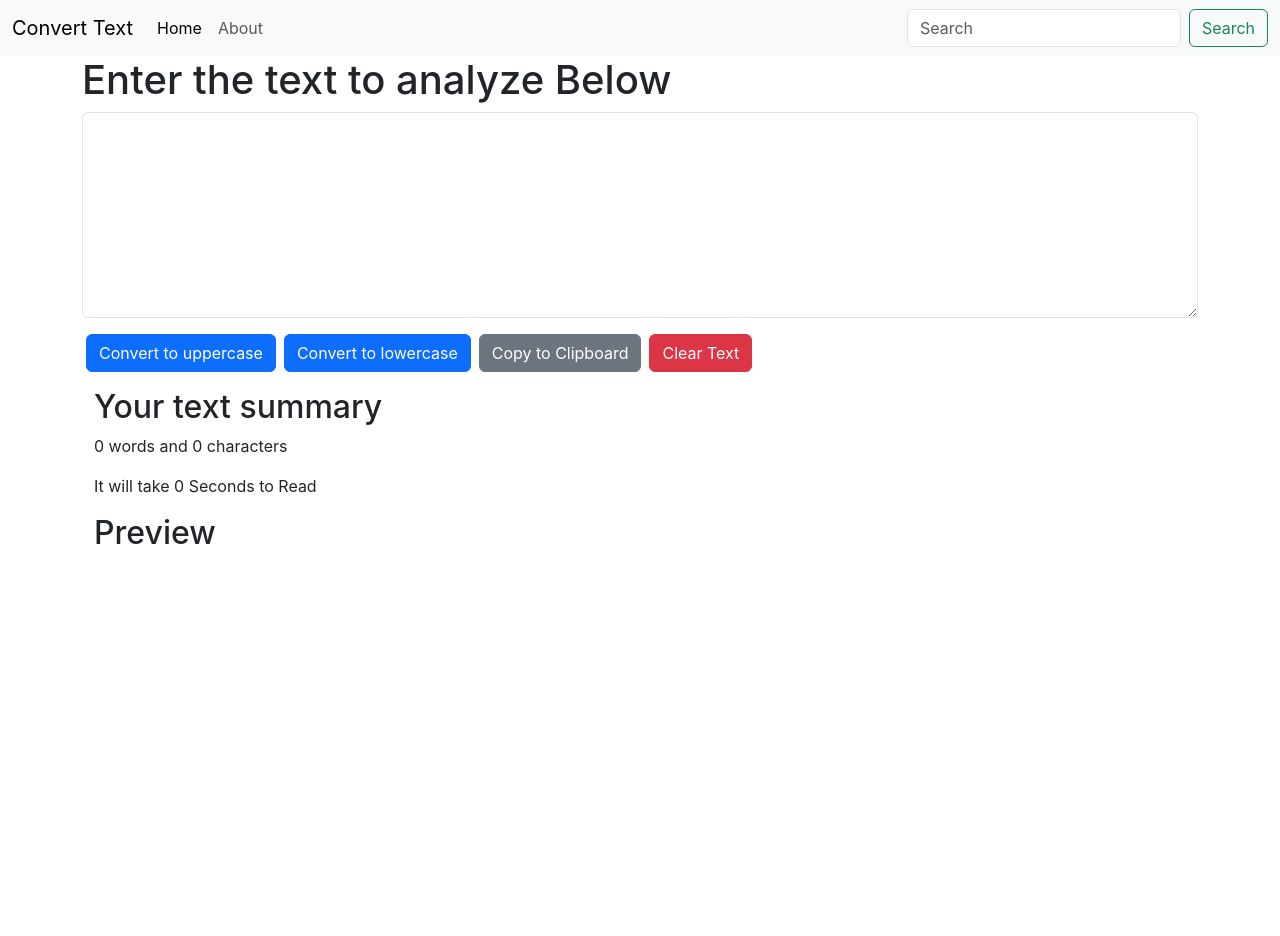
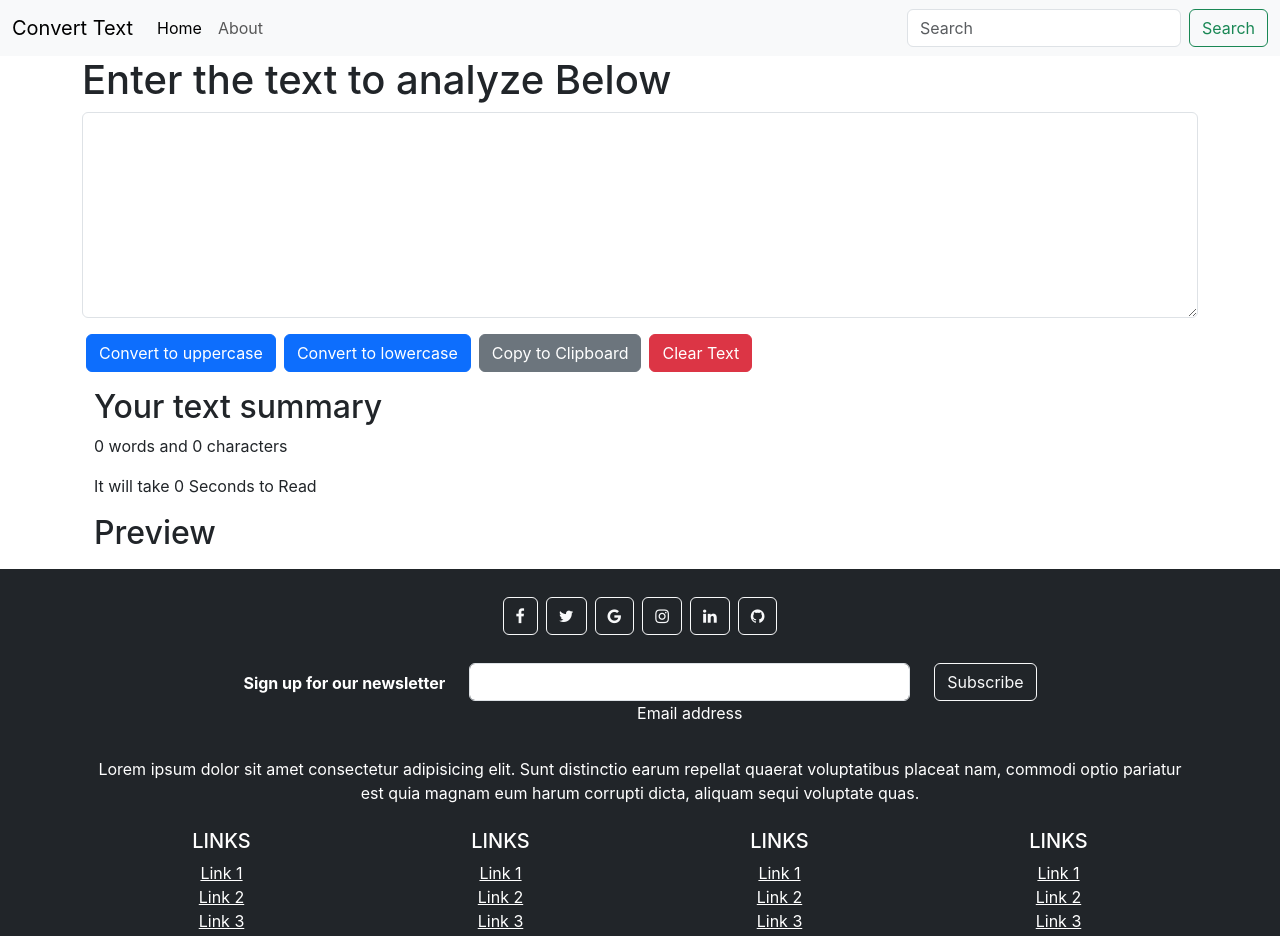
Before and after one commit to fakedevel0per/textutils, a React (Create React App) app: page / in a window 1280 px wide. Shown: the top 936 px of the page. Before the commit the page ends 800 px from the top, so only its background shows below. Built offline with nearby package versions, Linux system fonts and the light colour scheme.

Commit message:
about and dark mode

```diff
--- a/public/index.html
+++ b/public/index.html
@@ -24,6 +24,7 @@
       work correctly both with client-side routing and a non-root public URL.
       Learn how to configure a non-root public URL by running `npm run build`.
     -->
+    <link rel="stylesheet" href="https://cdnjs.cloudflare.com/ajax/libs/font-awesome/4.7.0/css/font-awesome.min.css">
     <link href="https://cdn.jsdelivr.net/npm/bootstrap@5.3.0-alpha1/dist/css/bootstrap.min.css" rel="stylesheet" integrity="sha384-GLhlTQ8iRABdZLl6O3oVMWSktQOp6b7In1Zl3/Jr59b6EGGoI1aFkw7cmDA6j6gD" crossorigin="anonymous">
     <title>React App</title>
   </head>
--- a/src/App.js
+++ b/src/App.js
@@ -1,6 +1,7 @@
 import './App.css';
 import Navbar from './components/Navbar';
 import TextForm from './components/TextForm';
+import Footer from './components/Footer';
 
 function App() {
   return (
@@ -10,6 +11,7 @@ function App() {
       <div className="container">
       <TextForm heading="Enter the text to analyze Below"/>
       </div>
+      <Footer webLink="convertext.com"/>
     </>
   );
 }
--- /dev/null
+++ b/src/components/Footer.js
@@ -0,0 +1,146 @@
+import React from 'react'
+export default function Footer(props) {
+    return (
+        <footer className="bg-dark text-center text-white">
+          {/* <!-- Grid container -->/ */}
+          <div className="container p-4">
+            {/* <!-- Section: Social media --> */}
+            <section className="mb-4">
+              {/* <!-- Facebook -->/ */}
+              <a className="btn btn-outline-light btn-floating m-1" href="/" role="button">
+                <i className="fa fa-facebook-f"></i></a>
+
+              {/* <!-- Twitter --> */}
+              <a className="btn btn-outline-light btn-floating m-1" href="/" role="button">
+                <i className="fa fa-twitter"></i></a>
+
+              {/* <!-- Google -->/ */}
+              <a className="btn btn-outline-light btn-floating m-1" href="/" role="button">
+                <i className="fa fa-google"></i></a>
+
+              {/* <!-- Instagram --> */}
+              <a className="btn btn-outline-light btn-floating m-1" href="/" role="button">
+                <i className="fa fa-instagram"></i></a>
+
+              {/* <!-- Linkedin -->/ */}
+              <a className="btn btn-outline-light btn-floating m-1" href="/" role="button">
+                <i className="fa fa-linkedin"></i></a>
+
+              {/* <!-- Github --> */}
+              <a className="btn btn-outline-light btn-floating m-1" href="/" role="button">
+                <i className="fa fa-github"></i></a>
+            </section>
+            <section className="">
+              <form action="">
+                <div className="row d-flex justify-content-center">
+                  <div className="col-auto">
+                    <p className="pt-2">
+                      <strong>Sign up for our newsletter</strong>
+                    </p>
+                  </div>
+                  <div className="col-md-5 col-12">
+                    <div className="form-outline form-white mb-4">
+                      <input type="email" id="form5Example21" className="form-control" />
+                      <label className="form-label" htmlFor="form5Example21">Email address</label>
+                    </div>
+                  </div>
+                  <div className="col-auto">
+                    <button type="submit" className="btn btn-outline-light mb-4">
+                      Subscribe
+                    </button>
+                  </div>
+                </div>
+              </form>
+            </section>
+            <section className="mb-4">
+              <p>
+                Lorem ipsum dolor sit amet consectetur adipisicing elit. Sunt distinctio earum
+                repellat quaerat voluptatibus placeat nam, commodi optio pariatur est quia magnam
+                eum harum corrupti dicta, aliquam sequi voluptate quas.
+              </p>
+            </section>
+            <section className="">
+              <div className="row">
+                <div className="col-lg-3 col-md-6 mb-4 mb-md-0">
+                  <h5 className="text-uppercase">Links</h5>
+
+                  <ul className="list-unstyled mb-0">
+                    <li>
+                      <a href="/" className="text-white">Link 1</a>
+                    </li>
+                    <li>
+                      <a href="/" className="text-white">Link 2</a>
+                    </li>
+                    <li>
+                      <a href="/" className="text-white">Link 3</a>
+                    </li>
+                    <li>
+                      <a href="/" className="text-white">Link 4</a>
+                    </li>
+                  </ul>
+                </div>
+                <div className="col-lg-3 col-md-6 mb-4 mb-md-0">
+                  <h5 className="text-uppercase">Links</h5>
+
+                  <ul className="list-unstyled mb-0">
+                    <li>
+                      <a href="/" className="text-white">Link 1</a>
+                    </li>
+                    <li>
+                      <a href="/" className="text-white">Link 2</a>
+                    </li>
+                    <li>
+                      <a href="/" className="text-white">Link 3</a>
+                    </li>
+                    <li>
+                      <a href="/" className="text-white">Link 4</a>
+                    </li>
+                  </ul>
+                </div>
+                <div className="col-lg-3 col-md-6 mb-4 mb-md-0">
+                  <h5 className="text-uppercase">Links</h5>
+
+                  <ul className="list-unstyled mb-0">
+                    <li>
+                      <a href="/" className="text-white">Link 1</a>
+                    </li>
+                    <li>
+                      <a href="/" className="text-white">Link 2</a>
+                    </li>
+                    <li>
+                      <a href="/" className="text-white">Link 3</a>
+                    </li>
+                    <li>
+                      <a href="/" className="text-white">Link 4</a>
+                    </li>
+                  </ul>
+                </div>
+                <div className="col-lg-3 col-md-6 mb-4 mb-md-0">
+                  <h5 className="text-uppercase">Links</h5>
+
+                  <ul className="list-unstyled mb-0">
+                    <li>
+                      <a href="/" className="text-white">Link 1</a>
+                    </li>
+                    <li>
+                      <a href="/" className="text-white">Link 2</a>
+                    </li>
+                    <li>
+                      <a href="/" className="text-white">Link 3</a>
+                    </li>
+                    <li>
+                      <a href="/" className="text-white">Link 4</a>
+                    </li>
+                  </ul>
+                </div>
+              </div>
+            </section>
+          </div>
+          {/* <div className="text-center p-3" style="background-color: rgba(0, 0, 0, 0.2);"> */}
+          <div className="text-center p-3 bg-secondary.bg-gradient  text-white">
+            © 2020 Copyright:
+            <a className="text-white" href="/">{" "+props.webLink}</a>
+          </div>
+        </footer>
+    )
+}
--- a/src/components/TextForm.js
+++ b/src/components/TextForm.js
@@ -44,6 +44,7 @@ export default function TextForm(props) {
 
 
 
+
   return (
     <>
     <div>
@@ -58,6 +59,8 @@ export default function TextForm(props) {
     </div>
     <div className="container my-3">
         <h2>Your text summary</h2>
+
+
         <p>{arr.length} words and {text.length} characters</p>
         <p>It will take {stringTime} to Read</p>
         <h2>Preview</h2>
```
